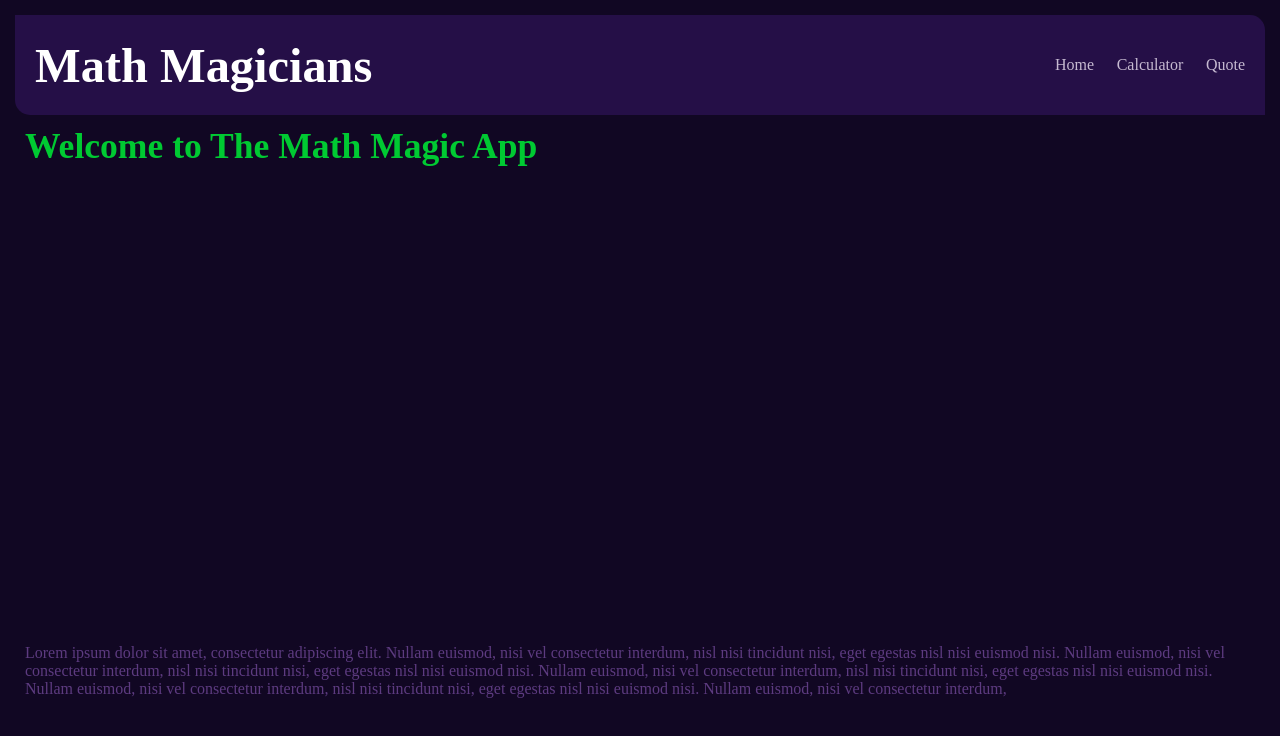
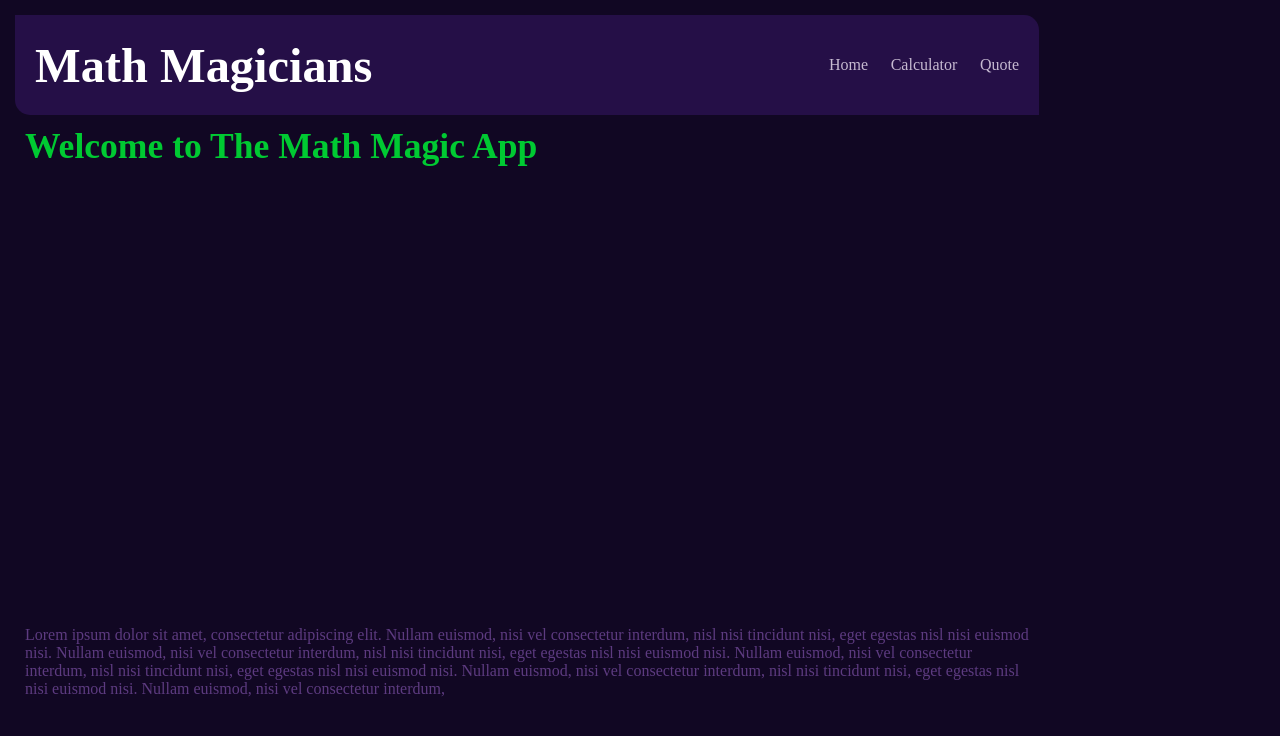
Before and after one commit to Marcraphael12/Marc-the-magician-v2, a React (Create React App) app: page / in a window 1280 px wide. Shown: the top 736 px of the page. Built offline with nearby package versions, Linux system fonts and the light colour scheme.

Commit message:
Set a max-width for all components

```diff
--- a/src/index.css
+++ b/src/index.css
@@ -13,6 +13,10 @@
   padding: 15px;
 }
 
+.Header, .Home, .main, .Quote {
+  max-width: 1024px;
+}
+
 button {
   width: 100%;
   height: auto;
```
